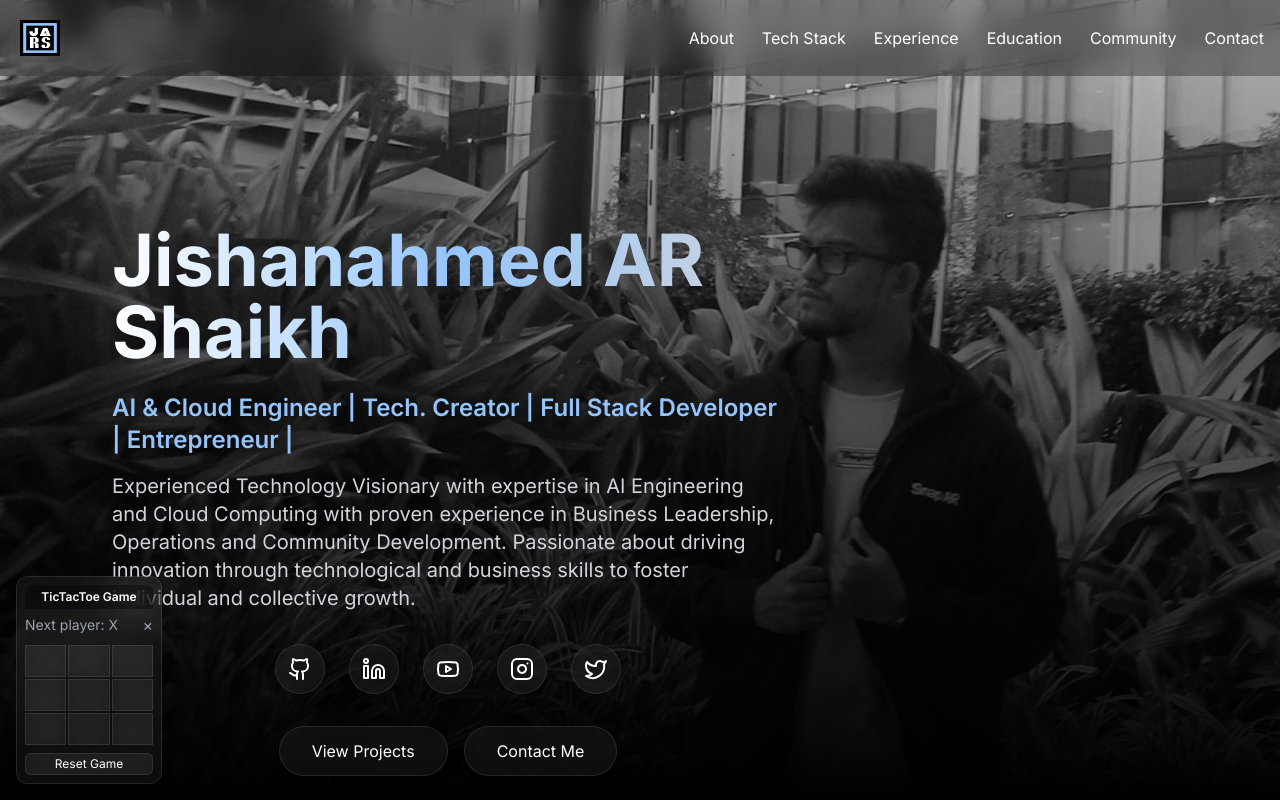
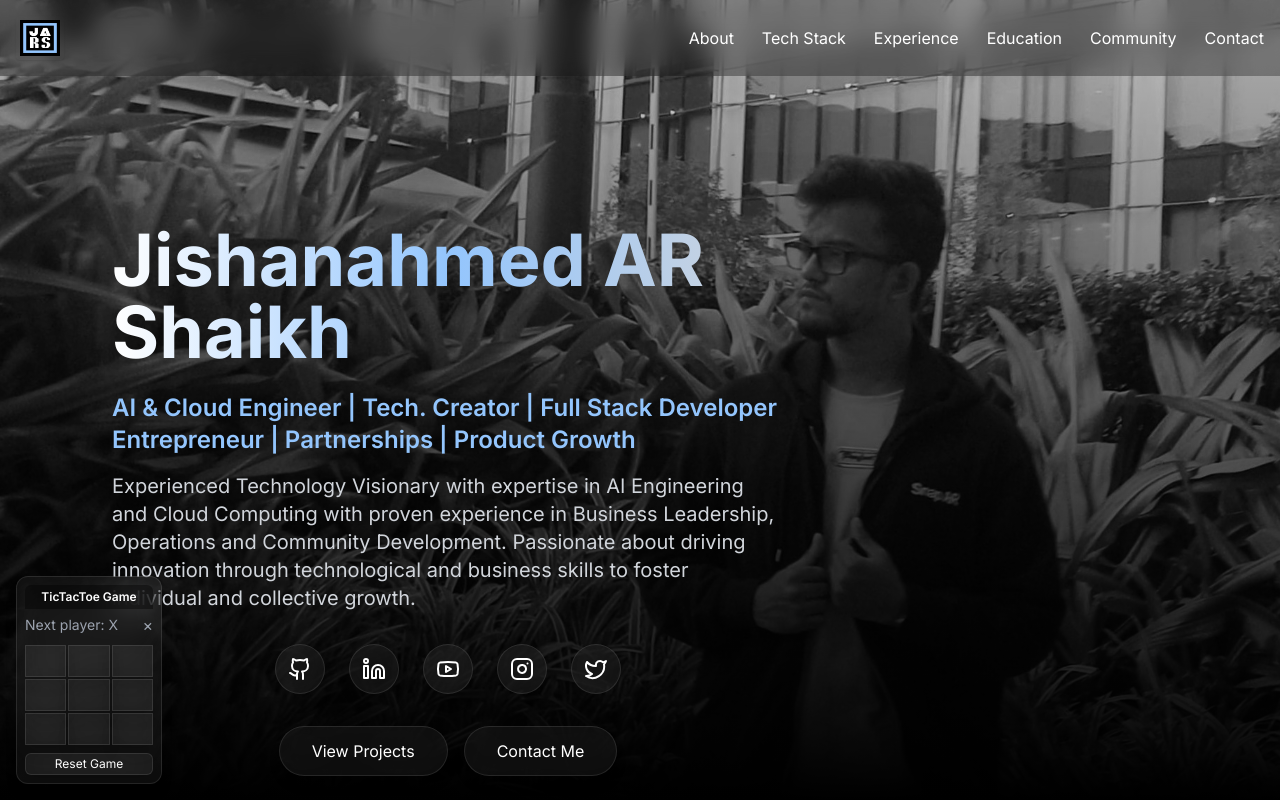
Before and after one commit to jishanahmed-shaikh/Portfolio-JishanahmedARShaikh, a React (Vite) app: page / in a window 1280 px wide. Shown: the top 800 px of the page. Built offline with nearby package versions, Linux system fonts and the light colour scheme.

Commit message:
Update Hero.tsx

```diff
--- a/src/components/Hero.tsx
+++ b/src/components/Hero.tsx
@@ -144,7 +144,7 @@ const Hero = () => {
             Jishanahmed AR Shaikh
           </h1>
           <p className="text-xl md:text-2xl text-blue-300 font-semibold mb-4">
-           AI & Cloud Engineer | Tech. Creator | Full Stack Developer | Entrepreneur |
+           AI & Cloud Engineer | Tech. Creator | Full Stack Developer Entrepreneur | Partnerships | Product Growth
           </p>
           <p className="text-lg md:text-xl text-gray-300 mb-8 max-w-3xl mx-auto">
             Experienced Technology Visionary with expertise in AI Engineering and Cloud Computing with proven
```
